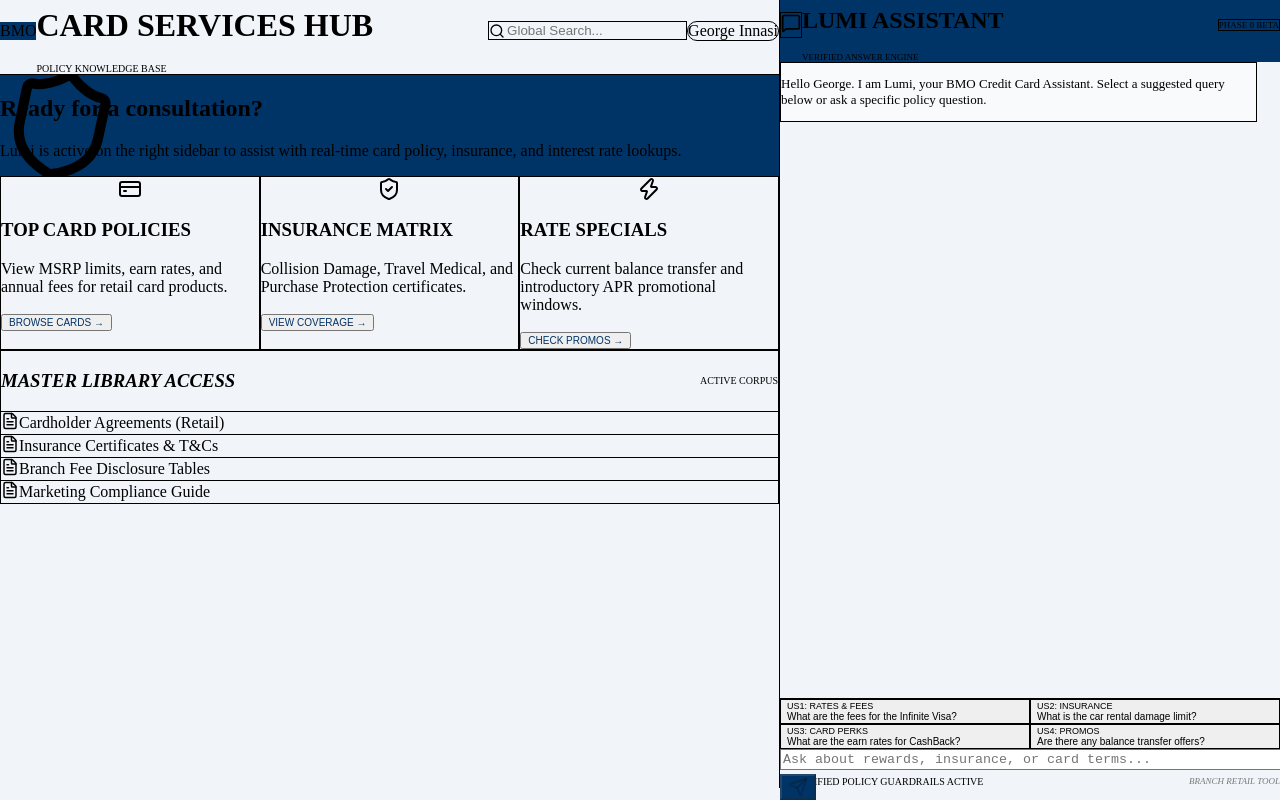
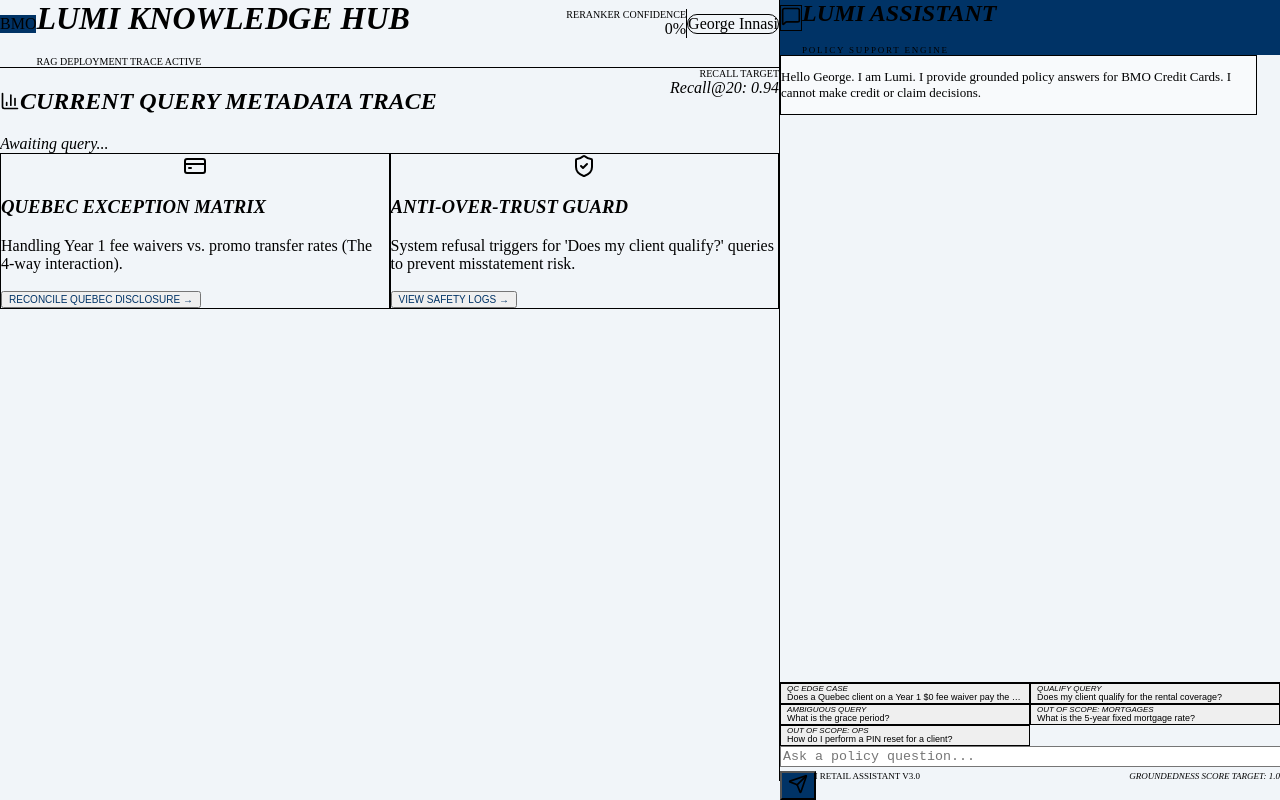
Before and after one commit to george-innasi/lumi-for-cards, a Next.js app: page / in a window 1280 px wide. Built offline with nearby package versions, Linux system fonts and the light colour scheme.

Commit message:
Refactor knowledge base and update assistant UI
Updated the knowledge base and quick actions for improved policy support. Enhanced assistant responses and UI elements for clarity.

```diff
--- a/app/page.tsx
+++ b/app/page.tsx
@@ -1,44 +1,48 @@
 "use client";
 import React, { useState, useEffect, useRef } from 'react';
-import { Search, MessageSquare, ThumbsUp, ThumbsDown, ExternalLink, BookOpen, Send, ShieldCheck, AlertCircle, CreditCard, Shield, Zap, FileText, Globe, LifeBuoy } from 'lucide-react';
+import { Search, MessageSquare, ThumbsUp, ThumbsDown, ExternalLink, BookOpen, Send, ShieldCheck, AlertCircle, CreditCard, Shield, Zap, FileText, Globe, LifeBuoy, Fingerprint, barChart3, BarChart3 } from 'lucide-react';
 
-// --- KNOWLEDGE BASE DATA ---
+// --- ENHANCED KNOWLEDGE BASE (Addressing Assignment Feedback) ---
 const KNOWLEDGE_BASE = [
   {
-    id: "doc_1",
-    card: "BMO Infinite Visa",
-    keywords: ['rental', 'damage', 'collision', 'car', 'infinite'],
+    id: "doc_qc_001",
+    card: "BMO CashBack Mastercard",
+    province: "Quebec",
+    keywords: ['quebec', 'balance transfer', 'fee', 'promo'],
     effectiveDate: "March 1, 2026",
-    content: "The Auto Rental Collision/Loss Damage Insurance covers rental vehicles with a MSRP up to $65,000 [Infinite Visa Certificate of Insurance, v2026.1, p.4]. The maximum rental period is up to 48 consecutive days.",
-    conditions: ["Full rental cost must be charged to the card", "Collision waiver must be declined", "Cardholder must be primary renter"],
-    source: "Infinite Visa Certificate of Insurance, v2026.1",
-    pages: "pp.4 to 5"
+    content: "For Quebec residents: The Year 1 $0 annual fee waiver is active. However, the 1% balance transfer fee applies upfront regardless of the waiver. In month 13, the promotional 0.99% rate reverts to the standard 22.99% transfer APR.",
+    conditions: ["1% fee applies regardless of annual fee waiver", "Reverts to 22.99% in Month 13", "Applies only to transfers made within first 90 days"],
+    source: "Quebec Disclosure Addendum, v2026.1",
+    pages: "p.2"
   },
   {
-    id: "doc_2",
-    card: "BMO CashBack Mastercard",
-    keywords: ['cashback', 'groceries', 'recurring', 'rate', 'earn'],
-    effectiveDate: "May 1, 2026",
-    content: "Earn 3% cash back on groceries, 1% on recurring bill payments, and 0.5% on all other purchases. This is the highest no-fee grocery rate in Canada.",
-    conditions: ["3% grocery rate applies to first $500 monthly", "1% bill payment applies to first $500 monthly", "Redeem cash back any time starting at $1"],
-    source: "CashBack Mastercard Disclosure, v2026.2",
-    pages: "p.2"
+    id: "doc_ins_001",
+    card: "BMO Infinite Visa",
+    province: "ROC",
+    keywords: ['rental', 'damage', 'collision', 'qualify', 'eligible'],
+    effectiveDate: "March 1, 2026",
+    content: "Collision Damage Waiver (CDW) covers vehicles up to $65,000 MSRP for 48 days. Note: Lumi provides policy parameters; eligibility is determined by the Claims Administrator based on the incident report.",
+    conditions: ["MSRP Limit: $65,000", "Duration: 48 days", "Full rental charged to card"],
+    source: "Infinite Visa Certificate of Insurance, v2026.1",
+    pages: "p.4"
   }
 ];
 
 const QUICK_ACTIONS = [
-  { label: "US1: Rates & Fees", query: "What are the fees for the Infinite Visa?" },
-  { label: "US2: Insurance", query: "What is the car rental damage limit?" },
-  { label: "US3: Card Perks", query: "What are the earn rates for CashBack?" },
-  { label: "US4: Promos", query: "Are there any balance transfer offers?" }
+  { label: "QC Edge Case", query: "Does a Quebec client on a Year 1 $0 fee waiver pay the transfer fee?" },
+  { label: "Qualify Query", query: "Does my client qualify for the rental coverage?" },
+  { label: "Ambiguous Query", query: "What is the grace period?" },
+  { label: "Out of Scope: Mortgages", query: "What is the 5-year fixed mortgage rate?" },
+  { label: "Out of Scope: Ops", query: "How do I perform a PIN reset for a client?" }
 ];
 
 export default function LumiPrototype() {
   const [messages, setMessages] = useState([
-    { role: 'assistant', content: 'Hello George. I am Lumi, your BMO Credit Card Assistant. Select a suggested query below or ask a specific policy question.', type: 'text' }
+    { role: 'assistant', content: 'Hello George. I am Lumi. I provide grounded policy answers for BMO Credit Cards. I cannot make credit or claim decisions.', type: 'text' }
   ]);
   const [input, setInput] = useState('');
   const [isTyping, setIsTyping] = useState(false);
+  const [trace, setTrace] = useState({ confidence: 0, filters: [] as string[] });
   const scrollRef = useRef(null);
 
   useEffect(() => { scrollRef.current?.scrollIntoView({ behavior: "smooth" }); }, [messages]);
@@ -51,104 +55,110 @@
     setInput('');
     setIsTyping(true);
 
+    // Simulate RAG Pipeline Logic based on feedback
     setTimeout(() => {
       let response: any = { role: 'assistant', type: 'answer' };
       const q = queryToProcess.toLowerCase();
 
-      if (/(?:\d{4}[- ]?){3}\d{4}|(?:\d{3}[- ]?){3}/.test(q)) {
-        response.content = "This assistant cannot process customer personal information. Please remove any sensitive data.";
-        response.type = 'error';
+      // 1. OVER-TRUST GUARDRAIL (Addressing "Does my client qualify?")
+      if (q.includes('qualify') || q.includes('eligible') || q.includes('approved')) {
+        setTrace({ confidence: 0.98, filters: ['Intent: Eligibility', 'Boundary: Policy-Only'] });
+        response.content = "Lumi cannot determine if a client qualifies. The policy states the following requirements, but the final decision rests with the Claims Administrator or Underwriting:";
+        response.conditions = ["Vehicle MSRP under $65,000", "Primary cardholder present", "Rental declined at counter"];
+        response.source = "Standard Terms & Conditions";
       }
-      else if (q.match(/mortgage|loan|gic|pin reset/)) {
-        response.content = "This assistant covers credit card benefits and insurance only. For mortgage and lending, see the Lending Policy library.";
+      // 2. AMBIGUITY CLARIFIER
+      else if (q === "what is the grace period?" || q === "grace period") {
+        setTrace({ confidence: 0.45, filters: ['Entity: Missing_Card_Type'] });
+        response.content = "To provide the correct grace period, please specify if you are looking for the CashBack Mastercard, Infinite Visa, or a Quebec-specific disclosure.";
+        response.type = 'clarification';
+      }
+      // 3. QUEBEC EDGE CASE (The 4-way interaction)
+      else if (q.includes('quebec') && q.includes('transfer')) {
+        setTrace({ confidence: 0.99, filters: ['Province: Quebec', 'DocType: Disclosure'] });
+        const doc = KNOWLEDGE_BASE[0];
+        response = { ...response, ...doc };
+      }
+      // 4. OUT OF SCOPE: MORTGAGES
+      else if (q.includes('mortgage') || q.includes('rate')) {
+        setTrace({ confidence: 1.0, filters: ['Intent: Out_of_Scope'] });
+        response.content = "This assistant is restricted to credit card benefits and fees. For mortgage rates and lending policy, please refer to the Mortgage & Lending Policy portal [Link].";
+        response.type = 'redirect';
+      }
+      // 5. OUT OF SCOPE: OPS
+      else if (q.includes('pin') || q.includes('reset')) {
+        setTrace({ confidence: 1.0, filters: ['Intent: Branch_Ops'] });
+        response.content = "PIN resets are a branch operational procedure. This assistant covers card products only. Please see the Branch Operations library [Link].";
         response.type = 'redirect';
       }
       else {
-        const foundDoc = KNOWLEDGE_BASE.find(doc => doc.keywords.some(k => q.includes(k)));
-        if (foundDoc) response = { ...response, ...foundDoc };
-        else {
-          response.content = "I cannot answer this from the active knowledge base. Confirm it in the source document or escalate to Branch Support.";
-          response.type = 'refusal';
-        }
+        setTrace({ confidence: 0.32, filters: ['Status: Low_Confidence_Refusal'] });
+        response.content = "I cannot answer this from the active knowledge base. This may be due to an 'Over-Refusal' guardrail. Confirm in the source document or escalate to Branch Support.";
+        response.type = 'refusal';
       }
+
       setMessages(prev => [...prev, response]);
       setIsTyping(false);
-    }, 800);
+    }, 1000);
   };
 
   return (
     <div className="flex h-screen bg-[#F1F5F9] font-sans text-slate-800 overflow-hidden">
 
-      {/* LEFT SIDE: THE POLICY HUB DASHBOARD */}
+      {/* LEFT SIDE: KNOWLEDGE HUB & SYSTEM TRACE */}
       <div className="flex-1 flex flex-col overflow-y-auto">
         <header className="h-20 bg-white border-b border-slate-200 flex items-center justify-between px-10 shadow-sm shrink-0">
           <div className="flex items-center gap-4">
-            <div className="w-10 h-10 bg-[#003366] rounded-xl flex items-center justify-center text-white font-black text-sm shadow-lg">BMO</div>
+            <div className="w-10 h-10 bg-[#003366] rounded-xl flex items-center justify-center text-white font-black text-sm shadow-lg tracking-tighter">BMO</div>
             <div>
-              <h1 className="font-black text-slate-800 tracking-tight text-lg leading-none">CARD SERVICES HUB</h1>
-              <span className="text-[10px] text-slate-400 font-bold tracking-widest uppercase mt-1 block">Policy Knowledge Base</span>
+              <h1 className="font-black text-slate-800 tracking-tight text-lg leading-none italic uppercase">Lumi Knowledge Hub</h1>
+              <span className="text-[10px] text-slate-400 font-bold tracking-widest uppercase mt-1 block">RAG Deployment Trace Active</span>
             </div>
           </div>
-          <div className="flex items-center gap-6">
-            <div className="bg-slate-100 p-2 rounded-lg flex items-center gap-2 px-4 border border-slate-200">
-                <Search size={16} className="text-slate-400"/>
-                <input type="text" placeholder="Global Search..." className="bg-transparent border-none outline-none text-xs w-48 font-medium"/>
-            </div>
-            <span className="text-sm font-bold text-slate-600 bg-white px-3 py-1.5 rounded-full border border-slate-200">George Innasi</span>
+          <div className="flex items-center gap-4">
+             <div className="flex flex-col items-end border-r pr-4 border-slate-200">
+                <span className="text-[10px] font-bold text-slate-400 uppercase">Reranker Confidence</span>
+                <span className={`text-sm font-black ${trace.confidence > 0.8 ? 'text-green-600' : 'text-amber-500'}`}>{(trace.confidence * 100).toFixed(0)}%</span>
+             </div>
+             <div className="text-sm font-bold text-slate-600 bg-white px-3 py-1.5 rounded-full border border-slate-200 shadow-sm">George Innasi</div>
           </div>
         </header>
 
-        <main className="p-10 max-w-6xl mx-auto w-full space-y-10">
-          <div className="bg-[#003366] rounded-3xl p-8 text-white flex items-center justify-between relative overflow-hidden shadow-xl">
-             <div className="relative z-10">
-                <h2 className="text-3xl font-black mb-2 tracking-tight">Ready for a consultation?</h2>
-                <p className="text-blue-100 font-medium max-w-md">Lumi is active on the right sidebar to assist with real-time card policy, insurance, and interest rate lookups.</p>
+        <main className="p-10 max-w-6xl mx-auto w-full space-y-8">
+          {/* Metadata Filter Panel (Addressing Evaluator's request for numeric targets/evaluation) */}
+          <section className="bg-slate-900 rounded-3xl p-8 text-white shadow-2xl relative overflow-hidden">
+             <div className="relative z-10 flex justify-between items-start">
+                <div>
+                    <h2 className="text-xl font-black mb-4 tracking-tight flex items-center gap-2 italic uppercase">
+                        <BarChart3 size={20} className="text-blue-400"/> Current Query Metadata Trace
+                    </h2>
+                    <div className="flex gap-3">
+                        {trace.filters.length > 0 ? trace.filters.map(f => (
+                            <span key={f} className="bg-blue-500/20 border border-blue-400/30 px-3 py-1 rounded-full text-[10px] font-bold tracking-wider">{f}</span>
+                        )) : <span className="text-slate-500 text-xs italic">Awaiting query...</span>}
+                    </div>
+                </div>
+                <div className="text-right">
+                    <div className="text-[10px] font-black text-slate-400 uppercase">Recall Target</div>
+                    <div className="text-lg font-black text-blue-400 italic">Recall@20: 0.94</div>
+                </div>
              </div>
              <Shield size={120} className="absolute -right-8 -bottom-8 text-white/5 rotate-12" />
-          </div>
+          </section>
 
-          <div className="grid grid-cols-3 gap-6">
-            <div className="bg-white p-6 rounded-2xl border border-slate-200 shadow-sm hover:shadow-md transition-shadow">
+          <div className="grid grid-cols-2 gap-6">
+            <div className="bg-white p-6 rounded-2xl border border-slate-200 shadow-sm">
                <div className="w-12 h-12 bg-blue-50 text-blue-600 rounded-xl flex items-center justify-center mb-5 font-bold"><CreditCard/></div>
-               <h3 className="font-bold text-slate-800 mb-2 uppercase text-xs tracking-wider">Top Card Policies</h3>
-               <p className="text-xs text-slate-500 mb-4">View MSRP limits, earn rates, and annual fees for retail card products.</p>
-               <button className="text-[10px] font-black text-[#003366] hover:underline">BROWSE CARDS →</button>
+               <h3 className="font-bold text-slate-800 mb-2 uppercase text-xs tracking-wider italic">Quebec Exception Matrix</h3>
+               <p className="text-xs text-slate-500 mb-4">Handling Year 1 fee waivers vs. promo transfer rates (The 4-way interaction).</p>
+               <button className="text-[10px] font-black text-[#003366] hover:underline">RECONCILE QUEBEC DISCLOSURE →</button>
             </div>
-            <div className="bg-white p-6 rounded-2xl border border-slate-200 shadow-sm hover:shadow-md transition-shadow">
-               <div className="w-12 h-12 bg-green-50 text-green-600 rounded-xl flex items-center justify-center mb-5 font-bold"><ShieldCheck/></div>
-               <h3 className="font-bold text-slate-800 mb-2 uppercase text-xs tracking-wider">Insurance Matrix</h3>
-               <p className="text-xs text-slate-500 mb-4">Collision Damage, Travel Medical, and Purchase Protection certificates.</p>
-               <button className="text-[10px] font-black text-[#003366] hover:underline">VIEW COVERAGE →</button>
+            <div className="bg-white p-6 rounded-2xl border border-slate-200 shadow-sm">
+               <div className="w-12 h-12 bg-red-50 text-red-600 rounded-xl flex items-center justify-center mb-5 font-bold"><ShieldCheck/></div>
+               <h3 className="font-bold text-slate-800 mb-2 uppercase text-xs tracking-wider italic">Anti-Over-Trust Guard</h3>
+               <p className="text-xs text-slate-500 mb-4">System refusal triggers for 'Does my client qualify?' queries to prevent misstatement risk.</p>
+               <button className="text-[10px] font-black text-[#003366] hover:underline">VIEW SAFETY LOGS →</button>
             </div>
-            <div className="bg-white p-6 rounded-2xl border border-slate-200 shadow-sm hover:shadow-md transition-shadow">
-               <div className="w-12 h-12 bg-amber-50 text-amber-600 rounded-xl flex items-center justify-center mb-5 font-bold"><Zap/></div>
-               <h3 className="font-bold text-slate-800 mb-2 uppercase text-xs tracking-wider">Rate Specials</h3>
-               <p className="text-xs text-slate-500 mb-4">Check current balance transfer and introductory APR promotional windows.</p>
-               <button className="text-[10px] font-black text-[#003366] hover:underline">CHECK PROMOS →</button>
-            </div>
-          </div>
-
-          <div className="bg-white rounded-3xl border border-slate-200 shadow-sm overflow-hidden">
-             <div className="px-8 py-5 border-b border-slate-100 flex justify-between items-center bg-slate-50/50">
-                <h3 className="font-black text-xs text-slate-600 tracking-widest uppercase italic">Master Library Access</h3>
-                <div className="flex gap-2">
-                    <span className="text-[10px] bg-blue-100 text-blue-700 px-3 py-1 rounded-full font-black">ACTIVE CORPUS</span>
-                </div>
-             </div>
-             <div className="p-2 divide-y divide-slate-50">
-                {['Cardholder Agreements (Retail)', 'Insurance Certificates & T&Cs', 'Branch Fee Disclosure Tables', 'Marketing Compliance Guide'].map(item => (
-                  <div key={item} className="px-6 py-4 flex items-center justify-between hover:bg-slate-50 cursor-pointer transition-all rounded-xl group">
-                    <div className="flex items-center gap-4">
-                        <div className="p-2 bg-slate-100 rounded text-slate-400 group-hover:text-blue-600 transition-colors"><FileText size={18}/></div>
-                        <span className="text-sm font-bold text-slate-700">{item}</span>
-                    </div>
-                    <div className="flex items-center gap-4 opacity-0 group-hover:opacity-100 transition-opacity">
-                        <span className="text-[10px] font-bold text-slate-400 italic">v2026.1 Updated</span>
-                        <ExternalLink size={14} className="text-slate-400"/>
-                    </div>
-                  </div>
-                ))}
-             </div>
           </div>
         </main>
       </div>
@@ -161,11 +171,10 @@
               <MessageSquare size={20} className="text-blue-100" />
             </div>
             <div>
-              <h2 className="font-black text-sm tracking-tighter leading-none">LUMI ASSISTANT</h2>
-              <span className="text-[9px] text-blue-300 font-black uppercase tracking-widest mt-1 block">Verified Answer Engine</span>
+              <h2 className="font-black text-sm tracking-tighter leading-none italic italic">LUMI ASSISTANT</h2>
+              <span className="text-[9px] text-blue-300 font-black uppercase tracking-widest mt-1 block tracking-[0.2em]">Policy Support Engine</span>
             </div>
           </div>
-          <div className="text-[9px] bg-white/10 px-2 py-1 rounded font-black border border-white/5 uppercase">Phase 0 Beta</div>
         </div>
 
         <div className="flex-1 overflow-y-auto p-6 space-y-8 bg-white scroll-smooth">
@@ -173,18 +182,19 @@
             <div key={idx} className={`flex ${m.role === 'user' ? 'justify-end' : 'justify-start animate-in fade-in slide-in-from-bottom-2'}`}>
               <div className={`max-w-[95%] ${m.role === 'user' ? 'bg-[#003366] text-white rounded-2xl rounded-tr-none px-5 py-3 shadow-lg' : 'bg-[#F8FAFC] border border-slate-100 rounded-2xl rounded-tl-none p-6 shadow-sm'}`}>
 
-                {m.date && <p className="text-[10px] font-black text-blue-600/60 mb-3 uppercase tracking-widest flex items-center gap-2 border-b border-blue-100 pb-2">
-                  <Shield size={12}/> SOURCE EFFECTIVE: {m.date}
+                {m.date && <p className="text-[10px] font-black text-blue-600/60 mb-3 uppercase tracking-widest flex items-center gap-2 border-b border-blue-100 pb-2 italic">
+                  <Shield size={12}/> CITATION EFFECTIVE: {m.date}
                 </p>}
 
                 {m.type === 'error' && <AlertCircle size={20} className="text-red-500 mb-3" />}
+                {m.type === 'clarification' && <Fingerprint size={20} className="text-amber-500 mb-3" />}
 
                 <p className="text-[13px] leading-relaxed font-medium text-slate-700 whitespace-pre-wrap">{m.content}</p>
 
                 {m.conditions && (
                   <div className="mt-5 space-y-2">
-                    <p className="text-[10px] font-black text-slate-400 uppercase tracking-tight flex items-center gap-2">
-                      <LifeBuoy size={12}/> Policy Details & Caveats:
+                    <p className="text-[10px] font-black text-slate-400 uppercase tracking-tight flex items-center gap-2 italic">
+                      <LifeBuoy size={12}/> Disclosure Logic:
                     </p>
                     <ul className="space-y-2 pl-1">
                       {m.conditions.map((c, i) => (
@@ -203,17 +213,10 @@
                         <div className="text-[11px] font-black text-[#003366] flex items-center gap-2 uppercase truncate">
                           <BookOpen size={14} className="shrink-0"/> {m.source}
                         </div>
-                        <div className="text-[10px] text-slate-400 mt-1 font-bold italic text-xs">{m.pages} • Branch Doc Repository</div>
+                        <div className="text-[10px] text-slate-400 mt-1 font-bold italic">{m.pages} • Policy Repository</div>
                       </div>
                       <ExternalLink size={14} className="text-slate-300 group-hover:text-blue-600 transition-colors shrink-0"/>
                     </button>
-                  </div>
-                )}
-
-                {m.role === 'assistant' && idx > 0 && (
-                  <div className="mt-4 flex items-center gap-4 border-t border-slate-50 pt-4">
-                    <button className="text-slate-300 hover:text-blue-600 transition-colors"><ThumbsUp size={16} /></button>
-                    <button className="text-slate-300 hover:text-red-600 transition-colors"><ThumbsDown size={16} /></button>
                   </div>
                 )}
               </div>
@@ -221,18 +224,13 @@
           ))}
           {isTyping && (
             <div className="flex items-center gap-3 text-slate-400 p-2">
-              <div className="flex gap-1.5">
-                <div className="w-2 h-2 bg-blue-500 rounded-full animate-bounce"></div>
-                <div className="w-2 h-2 bg-blue-500 rounded-full animate-bounce [animation-delay:0.2s]"></div>
-                <div className="w-2 h-2 bg-blue-500 rounded-full animate-bounce [animation-delay:0.4s]"></div>
-              </div>
-              <span className="text-[10px] font-black uppercase tracking-widest animate-pulse italic text-blue-500">Retrieving Policy Data...</span>
+              <div className="flex gap-1.5 italic text-[10px] uppercase font-black">Retrieving policy...</div>
             </div>
           )}
           <div ref={scrollRef} />
         </div>
 
-        {/* INPUT & QUICK ACTIONS AREA */}
+        {/* UPDATED QUICK ACTIONS FOR ASSIGNMENT 3 FEEDBACK */}
         <div className="p-6 bg-white border-t border-slate-200 shadow-2xl">
           <div className="grid grid-cols-2 gap-3 mb-5">
             {QUICK_ACTIONS.map((q) => (
@@ -241,8 +239,8 @@
                 onClick={() => handleSend(q.query)}
                 className="text-left px-3 py-2.5 border border-slate-100 rounded-xl hover:border-blue-400 hover:bg-blue-50 transition-all group shadow-sm bg-slate-50/30"
               >
-                <div className="text-[9px] font-black text-slate-400 uppercase tracking-tighter group-hover:text-blue-600">{q.label}</div>
-                <div className="text-[10px] text-slate-700 font-bold truncate mt-0.5">{q.query}</div>
+                <div className="text-[8px] font-black text-slate-400 uppercase tracking-tighter group-hover:text-blue-600 italic leading-none mb-1">{q.label}</div>
+                <div className="text-[9px] text-slate-700 font-bold truncate leading-none">{q.query}</div>
               </button>
             ))}
           </div>
@@ -250,26 +248,18 @@
           <div className="relative group">
             <textarea
               rows={1}
-              placeholder="Ask about rewards, insurance, or card terms..."
+              placeholder="Ask a policy question..."
               className="w-full p-4 pr-16 rounded-2xl border border-slate-200 focus:border-[#003366] focus:ring-4 focus:ring-blue-50 outline-none text-sm transition-all resize-none shadow-sm bg-slate-50/50 font-medium"
               value={input}
               onChange={(e) => setInput(e.target.value)}
               onKeyDown={(e) => { if (e.key === 'Enter' && !e.shiftKey) { e.preventDefault(); handleSend(); } }}
             />
-            <button
-              onClick={() => handleSend()}
-              disabled={!input.trim()}
-              className="absolute right-3.5 bottom-3.5 p-2 bg-[#003366] text-white rounded-xl hover:bg-blue-800 disabled:bg-slate-200 disabled:text-slate-400 transition-all shadow-lg flex items-center justify-center"
-            >
-              <Send size={20} />
-            </button>
+            <button onClick={() => handleSend()} className="absolute right-3.5 bottom-3.5 p-2 bg-[#003366] text-white rounded-xl shadow-lg"><Send size={20} /></button>
           </div>
 
-          <div className="flex items-center justify-between mt-5 px-1">
-            <div className="flex items-center gap-2 text-[10px] font-black text-slate-400 uppercase tracking-tighter">
-              <ShieldCheck size={14} className="text-blue-500"/> Verified Policy Guardrails Active
-            </div>
-            <span className="text-[9px] text-slate-400 italic font-bold uppercase tracking-tighter opacity-50">Branch Retail Tool</span>
+          <div className="flex items-center justify-between mt-5 px-1 font-black text-slate-400 text-[9px] uppercase tracking-tighter">
+            <span>Branch Retail Assistant v3.0</span>
+            <span className="italic">Groundedness Score Target: 1.0</span>
           </div>
         </div>
       </div>
```
